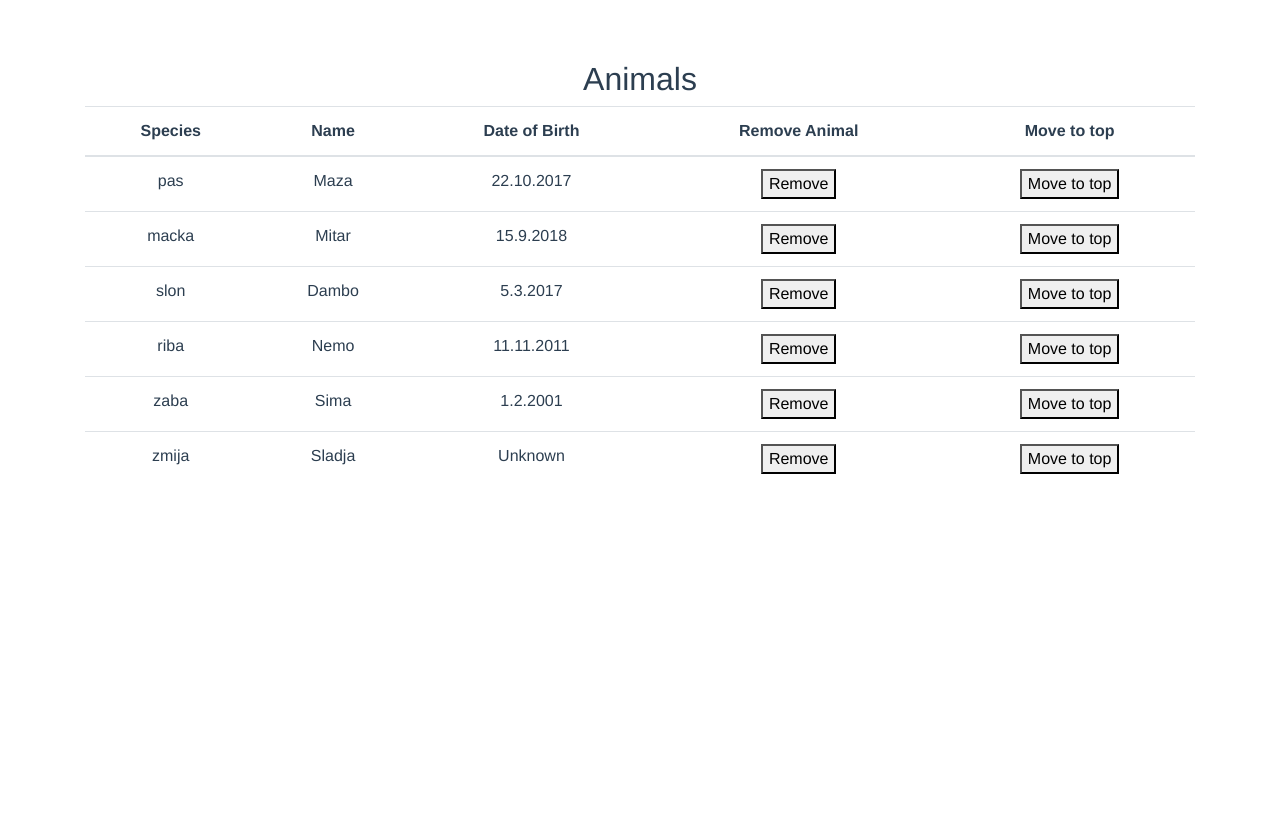
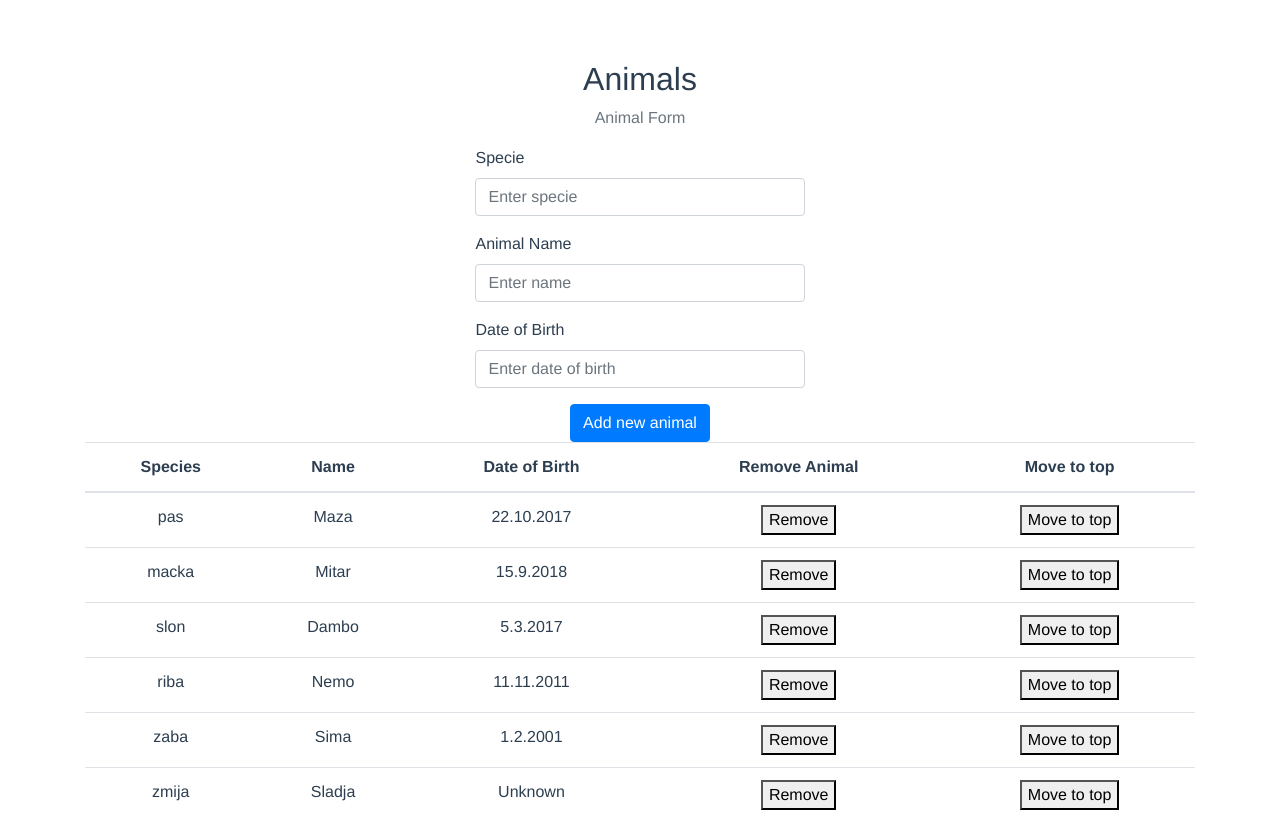
Before and after one commit to Biljana94/zoo-vue, a Vue app: page / in a window 1280 px wide. Before the commit the page ends 800 px from the top, so only its background shows below. Built offline with nearby package versions, Linux system fonts and the light colour scheme.

Commit message:
Add new animal form and fnc

```diff
--- a/src/components/Zoo.vue
+++ b/src/components/Zoo.vue
@@ -2,6 +2,37 @@
 
     <div class="container">
         <h2>Animals</h2>
+
+        <!--FORMA ZA UNOS ZIVOTINJA-->
+        <div class="row justify-content-md-center">
+            <!--@submit.prevent="addAnimal" - metoda koja nam dodaje zivotinju-->
+            <form @submit.prevent="addAnimal">
+                <p class="text-muted">Animal Form</p>
+
+                <div class="form-group row">
+                    <label>Specie</label>
+                    <input v-model="newAnimal.species" class="form-control" type="text" placeholder="Enter specie">
+                </div>
+
+                <div class="form-group row">
+                    <label>Animal Name</label>
+                    <input v-model="newAnimal.name" class="form-control" type="text" placeholder="Enter name">
+                </div>
+
+                <div class="form-group row">
+                    <label>Date of Birth</label>
+                    <input v-model="newAnimal.dateOfBirth" class="form-control" type="text" placeholder="Enter date of birth">
+                </div>
+
+                <button type="submit" class="btn btn-primary">Add new animal</button>
+            </form>
+        </div>
+
+
+
+
+
+        <!--TABELA SA ZIVOTINJAMA-->
         <table class="table">
             <thead>
                 <tr>
@@ -27,7 +58,7 @@
 
                     <td>
                         <!--Datu zivotinju da mozemo na klik dugmeta da pomerimo na vrh liste-->
-                        <button @click="moveToTop(animal)">Move to top</button>
+                        <button type="submit" @click="moveToTop(animal)">Move to top</button>
                     </td>
                 </tr>
             </tbody>
@@ -43,6 +74,13 @@ export default {
     //data fnc vraca neki objekat
     data() {
         return {
+            //nova zivotinja
+            newAnimal: {
+                species: '',
+                name: '',
+                dateOfBirth: ''
+            },
+
             //niz animals koji sadrzi objekte
             animals: [
                 {species: 'pas', name: 'Maza', dateOfBirth: '22.10.2017'},
@@ -67,6 +105,12 @@ export default {
         moveToTop(animal) {
             this.removeAnimal(animal); //iskoristili smo metodu removeAnimal() koja nam sklanja neku zivotinju, a posto nam je ne brise bez fnc splice() onda smo je pomerili u sledecoj liniji na pocetak niza
             this.animals.unshift(animal);//i nad nizom zivotinja smo pozvali fnc unshift() koja nam pomera zivotinju na prvo mesto u listi
+        },
+
+        //dodavanje zivotinje
+        addAnimal() {
+            this.animals.push(this.newAnimal);
+            this.newAnimal = {};
         }
     }
 
```
